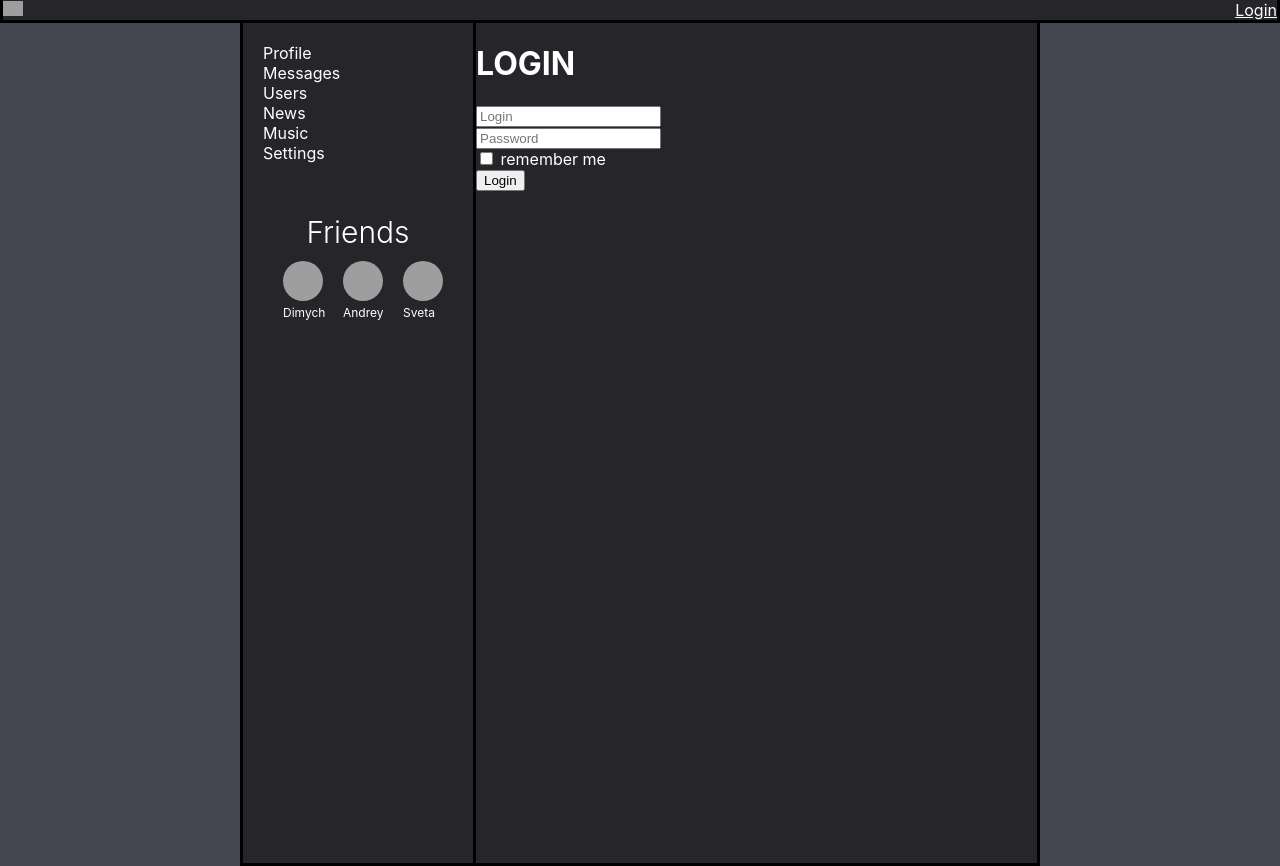
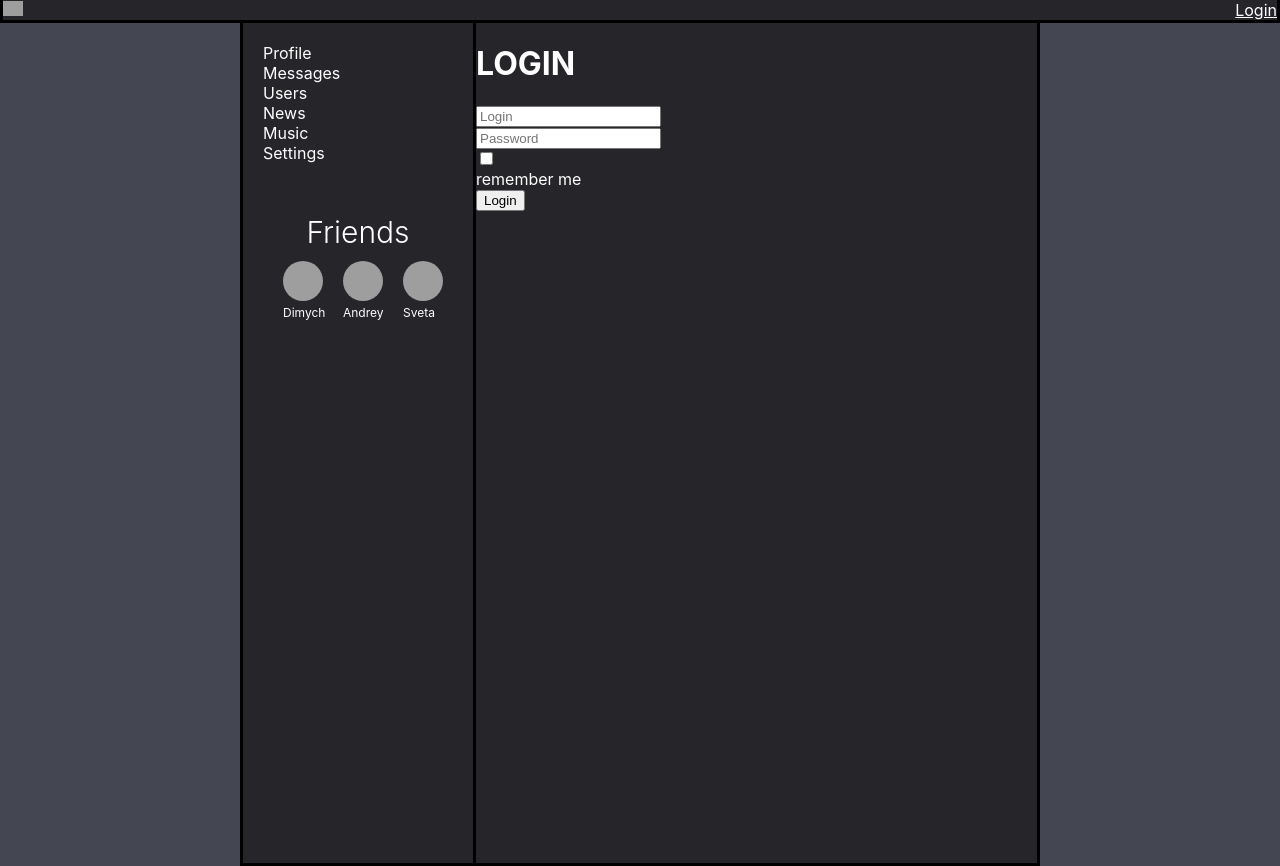
Before and after one commit to shalaginov-dev/social-network, a React (Create React App) app: page /login in a window 1280 px wide. Built offline with nearby package versions, Linux system fonts and the light colour scheme; no server answers; grey boxes are pictures that could not be loaded.

Commit message:
add validation

```diff
--- a/src/components/Login/AddMessageForm.tsx
+++ b/src/components/Login/AddMessageForm.tsx
@@ -1,16 +1,25 @@
 import React from "react";
 import {Field, InjectedFormProps, reduxForm} from "redux-form";
+import {Textarea} from "../common/FormsControls/FormsControls";
+import {maxLength, requiredField} from "../../utils/validators/validators";
 
 export type AddMessageFormDataType = {
     newDialogsMessage: string
 }
+const maxLength10 = maxLength(10)
+
 
 export const AddMessageForm: React.FC<InjectedFormProps<AddMessageFormDataType>> = (props) => {
     return (
         <div>
             <form onSubmit={props.handleSubmit}>
                 <div>
-                    <Field component='textarea' placeholder='Enter your message' name='newDialogsMessage' />
+                    <Field
+                        component={Textarea}
+                        validate={[requiredField, maxLength10]}
+                        placeholder='Enter your message'
+                        name='newDialogsMessage'
+                    />
                 </div>
                 <div>
                     <button>Send</button>
--- a/src/components/Login/AddPostForm.tsx
+++ b/src/components/Login/AddPostForm.tsx
@@ -1,15 +1,25 @@
 import React from "react";
 import {Field, InjectedFormProps, reduxForm} from "redux-form";
+import {maxLength, requiredField} from "../../utils/validators/validators";
+import {Textarea} from "../common/FormsControls/FormsControls";
 
 export type AddPostFormDataType = {
     newPostMessage: string
 }
+
+const maxLength10 = maxLength(10)
+
 export const AddPostForm: React.FC<InjectedFormProps<AddPostFormDataType>> = (props) => {
     return (
         <div>
             <form onSubmit={props.handleSubmit}>
                 <div>
-                    <Field component='textarea' placeholder='Enter your message' name='newPostMessage' />
+                    <Field
+                        component={Textarea}
+                        placeholder='Enter your text'
+                        name='newPostMessage'
+                        validate={[requiredField, maxLength10]
+                        }/>
                 </div>
                 <div>
                     <button>Send</button>
--- a/src/components/Login/Login.tsx
+++ b/src/components/Login/Login.tsx
@@ -1,6 +1,8 @@
 import React from "react";
 import s from './Login.module.css'
 import {Field, InjectedFormProps, reduxForm} from "redux-form";
+import {Input} from "../common/FormsControls/FormsControls";
+import {requiredField} from "../../utils/validators/validators";
 
 type FormDataType = {
     login: string
@@ -9,9 +11,8 @@ type FormDataType = {
 }
 
 export const Login = () => {
-    const onSubmit = (formData: FormDataType) => {
-        console.log(formData)
-    }
+    const onSubmit = (formData: FormDataType) => console.log(formData)
+
     return (
         <div>
             <h1>LOGIN</h1>
@@ -25,13 +26,28 @@ export const LoginForm: React.FC<InjectedFormProps<FormDataType>> = (props) => {
         <div>
             <form onSubmit={props.handleSubmit}>
                 <div>
-                    <Field component='input' placeholder='Login' name='login'/>
+                    <Field
+                        component={Input}
+                        placeholder='Login'
+                        name='login'
+                        validate={[requiredField]}
+                            />
                 </div>
                 <div>
-                    <Field component='input' placeholder='Password' name='password' type='password'/>
+                    <Field
+                        component={Input}
+                        placeholder='Password'
+                        name='password'
+                        type='password'
+                        validate={[requiredField]}
+                    />
                 </div>
                 <div className={s.remember}>
-                    <Field component='input' type='checkbox' name='rememberMe'/> remember me
+                    <Field
+                        component={Input}
+                        type='checkbox'
+                        name='rememberMe'
+                    /> remember me
                 </div>
                 <div>
                     <button>Login</button>
--- a/src/components/Profile/ProfileInfo/ProfileInfo.tsx
+++ b/src/components/Profile/ProfileInfo/ProfileInfo.tsx
@@ -1,6 +1,6 @@
 import React from "react";
 import s from './ProfileInfo.module.css'
-import {Preloader} from "../../common/preloader/preloader";
+import {Preloader} from "../../common/Preloader/preloader";
 import {ProfileStatus} from "./ProfileStatus";
 import {ProfileContainerPropsType} from "../ProfileContainer";
 
--- a/src/components/Users/UsersContainer.tsx
+++ b/src/components/Users/UsersContainer.tsx
@@ -5,7 +5,7 @@ import {
 } from '../../state/reducers/users-reducer';
 import React from "react";
 import {Users} from "./Users";
-import {Preloader} from "../common/preloader/preloader";
+import {Preloader} from "../common/Preloader/preloader";
 import {Follow, GetUsers, Unfollow} from "../../state/actions/users-actions";
 import {withAuthRedirect} from "../../hoc/withAuthRedirect";
 import {compose} from "redux";
--- /dev/null
+++ b/src/components/common/FormsControls/FormsControls.module.css
@@ -0,0 +1,11 @@
+
+
+.formControl.error input,
+.formControl.error textarea
+{
+    border: 2px solid red;
+}
+
+.formControl.error span {
+    border: 2px red solid;
+}
--- /dev/null
+++ b/src/components/common/FormsControls/FormsControls.tsx
@@ -0,0 +1,23 @@
+import s from './FormsControls.module.css'
+
+
+const FormControl = ({input, meta, child, ...props}: any) => {
+    const hasError = meta.touched && meta.error
+    return (
+        <div className={`${s.formControl} ${hasError ? s.error : ''}`}>
+            <div>
+                {props.children}
+            </div>
+            {hasError && <span>{meta.error}</span>}
+        </div>
+    )
+}
+
+export const Textarea = (props: any) => {
+    const {input, meta, child, ...restProps} = props
+    return <FormControl {...props}><textarea{...input} {...restProps}/></FormControl>
+}
+export const Input = (props: any) => {
+    const {input, meta, child, ...restProps} = props
+    return <FormControl{...props}><input{...input}{...restProps}/></FormControl>
+}
--- /dev/null
+++ b/src/utils/validators/validators.ts
@@ -0,0 +1,5 @@
+export const requiredField = (value: string) => value ? undefined : 'Field is required'
+
+export const maxLength = (maxLength: number) => (value: string) => {
+    return  value.length > maxLength ? 'Max length is 10 symbols' : undefined
+}
```
Also changed, not shown: src/components/common/Preloader/preloader.tsx (renamed from src/components/common/preloader/preloader.tsx).
